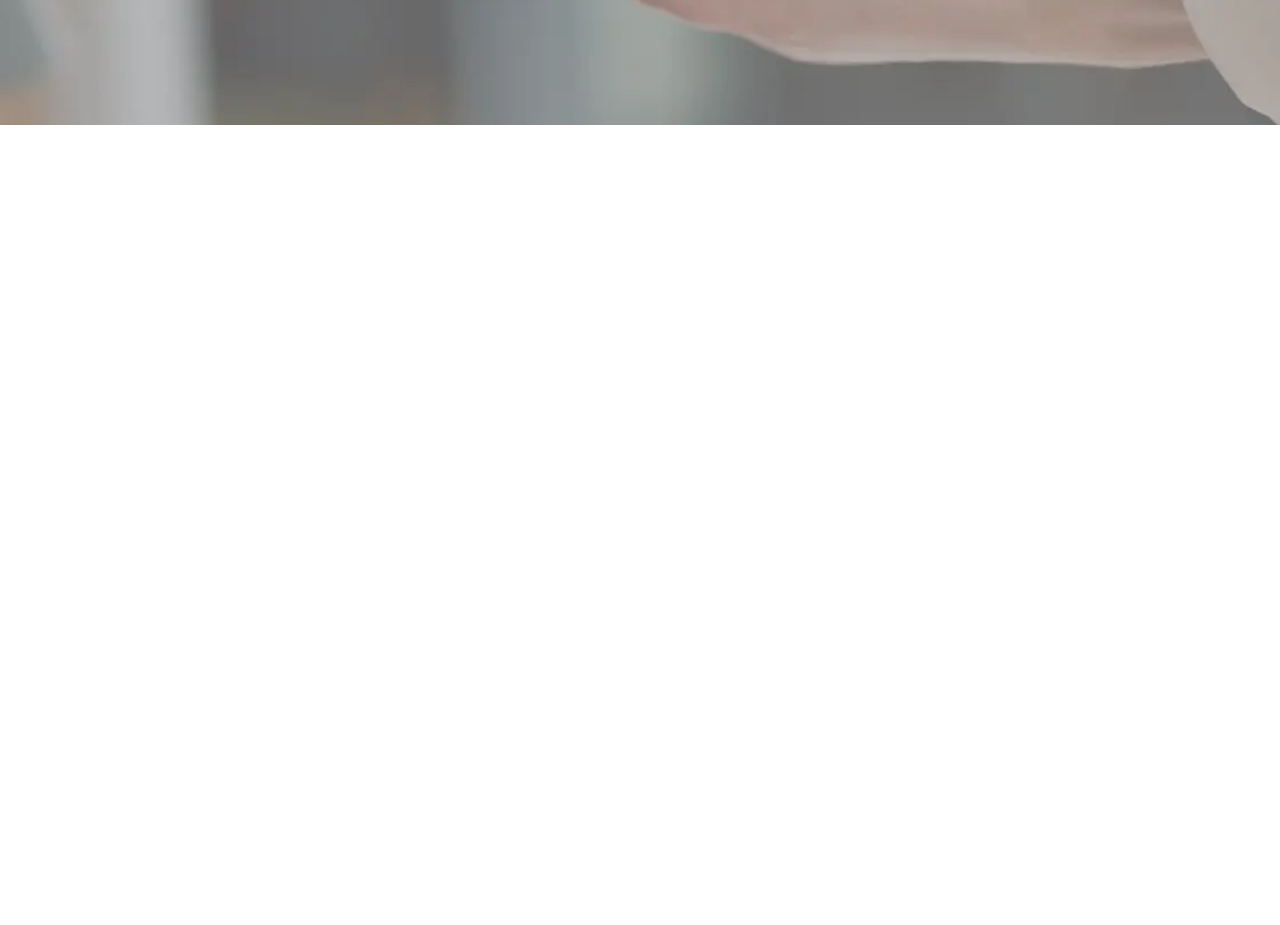
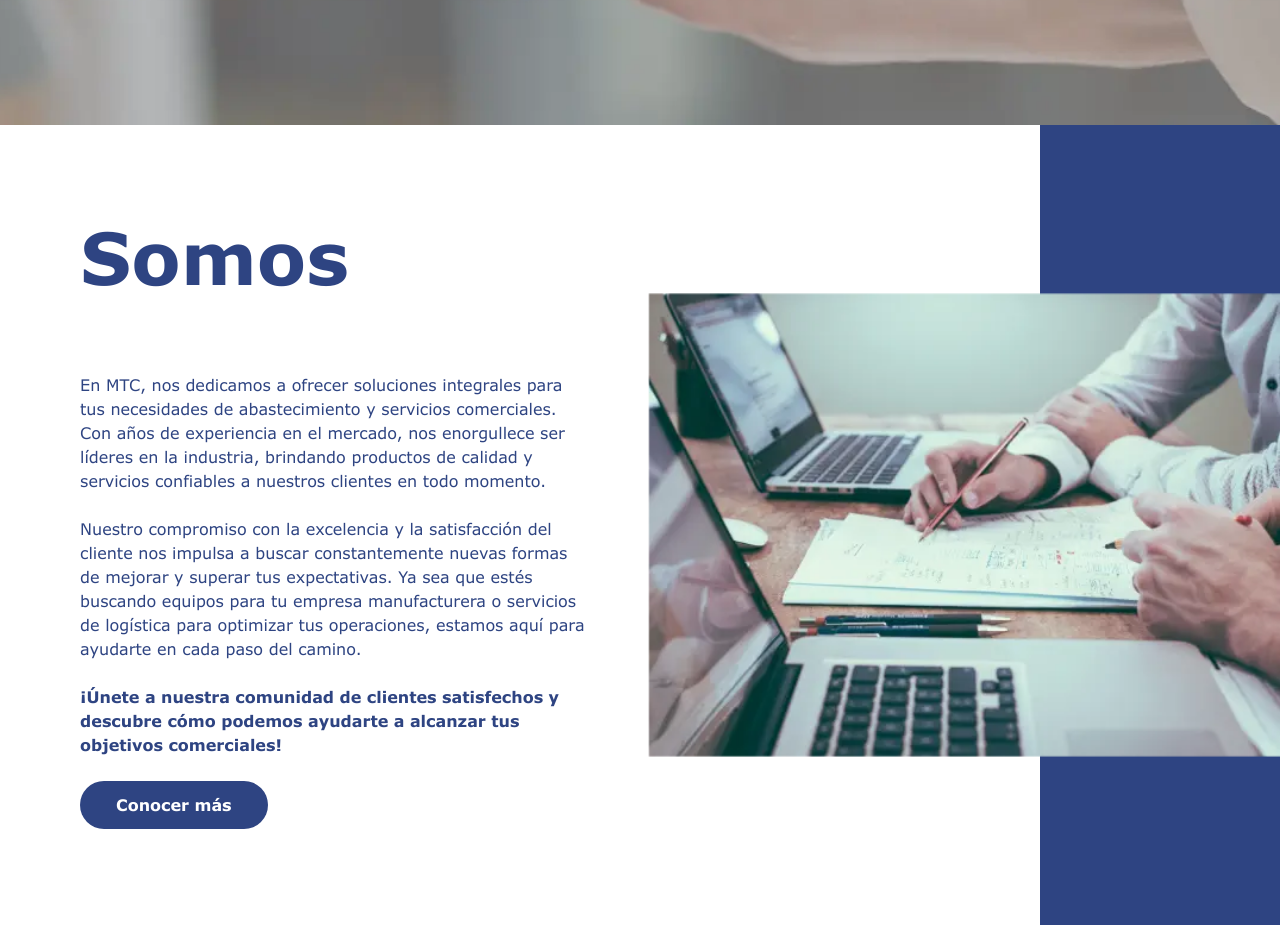
Before and after one commit to webdev-web2go/macromtc, a Next.js app: page / in a window 1280 px wide. Shown: the part 675-1600 px from the top of the page. Before the commit the page ends 800 px from the top, so only its background shows below. Built offline with nearby package versions, Linux system fonts and the light colour scheme.

Commit message:
Add about section

```diff
--- /dev/null
+++ b/src/app/about.tsx
@@ -0,0 +1,51 @@
+import MainButton from "@/components/main-button";
+import Image from "next/image";
+
+export default function About() {
+  return (
+    <section
+      id="somos"
+      className="after:hidden lg:after:block after:content-[''] after:w-60 after:h-full after:bg-blue after:absolute relative after:right-0 after:top-0 after:-z-10"
+    >
+      <div className="grid xl:grid-cols-2 lg:grid-cols-[40fr_60fr] justify-items-center items-center text-blue lg:py-0 py-24 min-h-screen w-full px-4 sm:px-0 gap-y-6 gap-x-4">
+        <div className="space-y-10 xl:space-y-20 lg:pl-10 z-20">
+          <h2 className="text-6xl sm:text-7xl font-bold">Somos</h2>
+          <div className="space-y-6">
+            <p className="max-w-[50ch]">
+              En MTC, nos dedicamos a ofrecer soluciones integrales para tus
+              necesidades de abastecimiento y servicios comerciales. Con años de
+              experiencia en el mercado, nos enorgullece ser líderes en la
+              industria, brindando productos de calidad y servicios confiables a
+              nuestros clientes en todo momento.
+            </p>
+
+            <p className="max-w-[50ch]">
+              Nuestro compromiso con la excelencia y la satisfacción del cliente
+              nos impulsa a buscar constantemente nuevas formas de mejorar y
+              superar tus expectativas. Ya sea que estés buscando equipos para
+              tu empresa manufacturera o servicios de logística para optimizar
+              tus operaciones, estamos aquí para ayudarte en cada paso del
+              camino.
+            </p>
+            <p className="max-w-[45ch] font-bold">
+              ¡Únete a nuestra comunidad de clientes satisfechos y descubre cómo
+              podemos ayudarte a alcanzar tus objetivos comerciales!
+            </p>
+            <MainButton href="#contacto" className="text-center">
+              Conocer más
+            </MainButton>
+          </div>
+        </div>
+        <picture className="max-w-[50ch] lg:max-w-full w-full flex justify-center lg:justify-end">
+          <Image
+            src="/about/about.webp"
+            alt="Vehículo de Servicios Procargo del Sureste en la carretera"
+            width={619}
+            height={700}
+            className="w-full"
+          />
+        </picture>
+      </div>
+    </section>
+  );
+}
--- a/src/app/page.tsx
+++ b/src/app/page.tsx
@@ -1,10 +1,11 @@
-import Image from "next/image";
 import Hero from "./hero";
+import About from "./about";
 
 export default function Home() {
   return (
     <main className="font-verdana">
       <Hero />
+      <About />
     </main>
   );
 }
--- a/src/components/main-button.tsx
+++ b/src/components/main-button.tsx
@@ -11,7 +11,7 @@ export default function MainButton({
     return (
       <a
         href={href}
-        className={`bg-secondary inline-block px-9 py-3 rounded-full font-bold ${className}`}
+        className={`bg-blue inline-block px-9 py-3 rounded-full font-bold text-white hover:bg-blue/90 transition ${className}`}
         {...props}
       >
         {children}
@@ -21,7 +21,7 @@ export default function MainButton({
 
   return (
     <button
-      className={`bg-secondary px-9 py-3 rounded-full font-bold ${className}`}
+      className={`bg-blue px-9 py-3 rounded-full font-bold text-white hover:bg-blue/90 transition ${className}`}
       {...props}
     >
       {children}
```
Also changed, not shown: public/about/about.webp (added).
